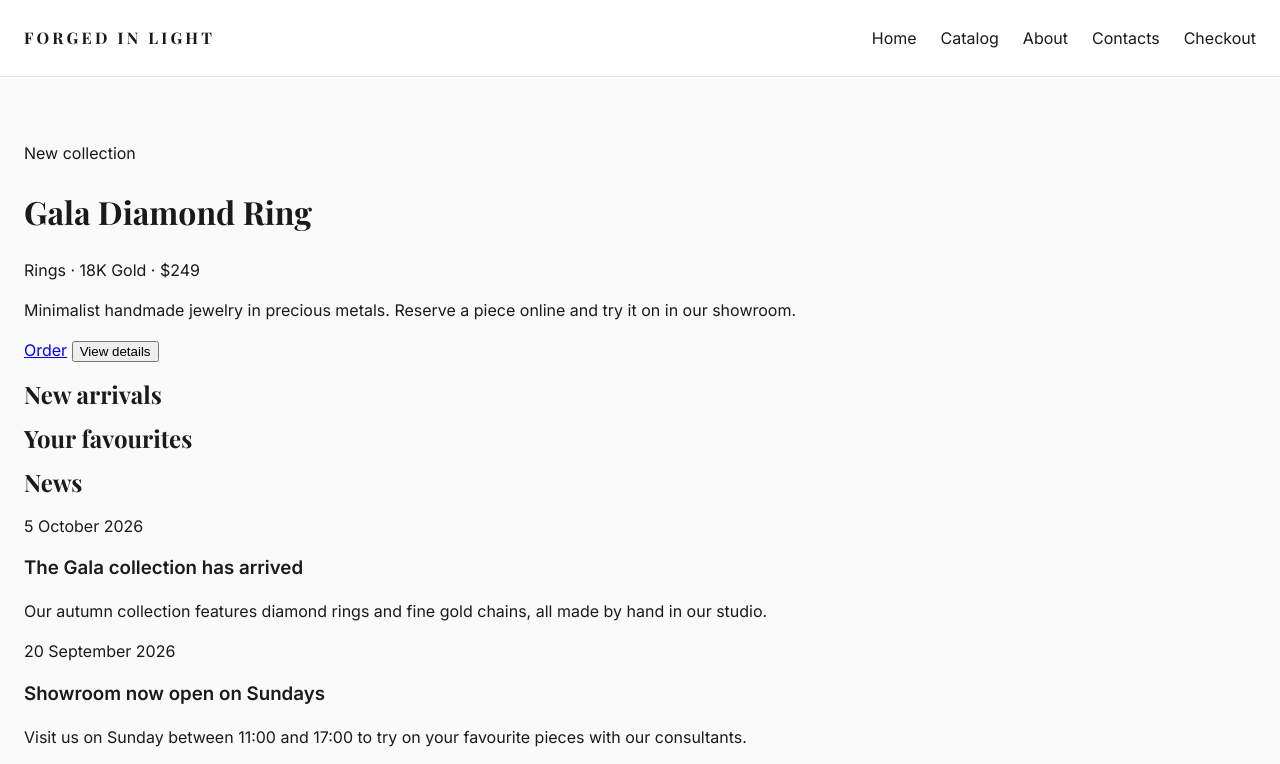
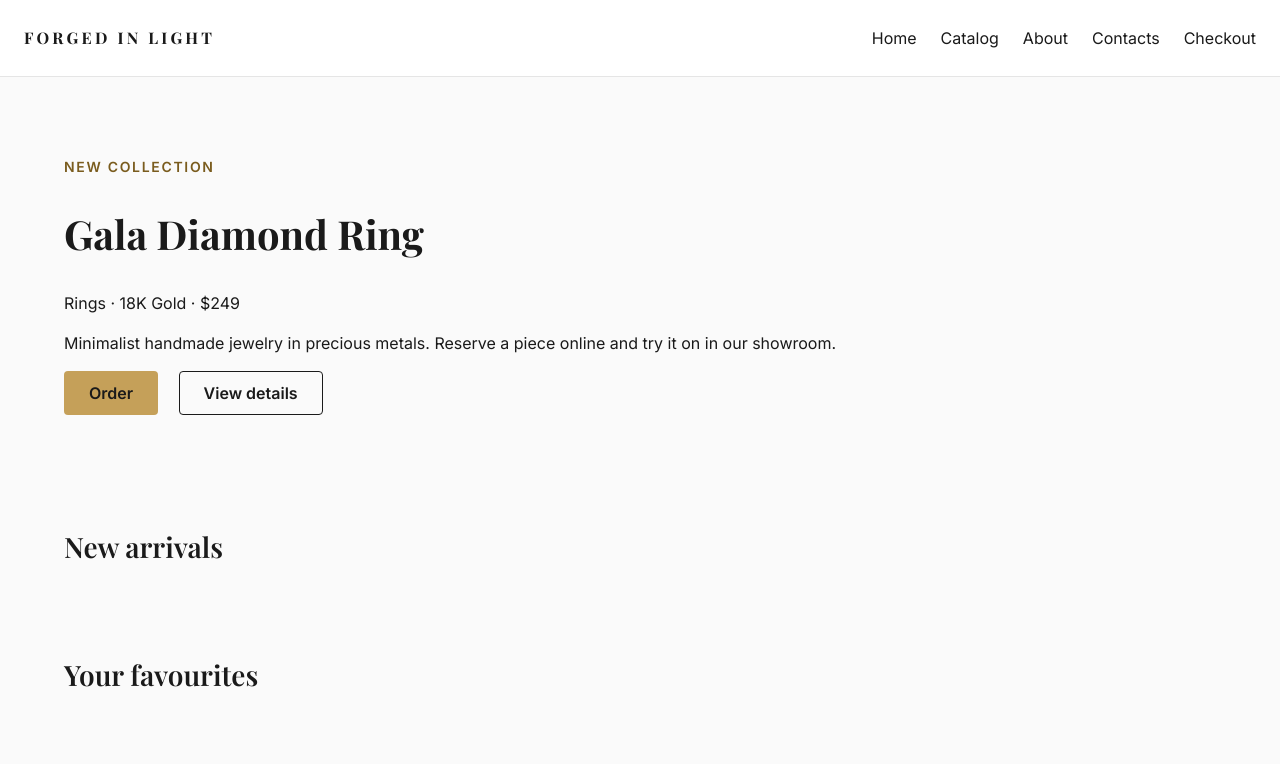
Before and after one commit to nikitavolosanovskij81-oss/jewelry-site, a plain HTML site: page index.html in a window 1280 px wide. Shown: the top 764 px of the page. Drawn offline with nearby package versions, Linux system fonts and the light colour scheme.

Commit message:
Style buttons, grid and cards

```diff
--- a/css/style.css
+++ b/css/style.css
@@ -49,3 +49,60 @@ footer {
   color: var(--text-muted);
   font-size: 14px;
 }
+
+/* ===== Общие отступы и типографика ===== */
+main { max-width: 1200px; margin: 0 auto; padding: var(--space-6) var(--space-2); }
+main section { margin-bottom: var(--space-6); }
+h2 { font-size: 24px; line-height: 32px; font-weight: 600; margin: 0 0 var(--space-3); }
+h3 { font-size: 18px; line-height: 24px; font-weight: 600; margin: 0 0 var(--space-1); }
+p { margin: 0 0 var(--space-2); }
+a { color: var(--accent-gold-dark); }
+nav a[aria-current="page"] { box-shadow: inset 0 -2px 0 var(--accent-gold); }
+
+.eyebrow {
+  font-size: 14px; line-height: 20px; font-weight: 600;
+  letter-spacing: 0.12em; text-transform: uppercase;
+  color: var(--accent-gold-dark); margin-bottom: var(--space-1);
+}
+
+/* ===== Кнопки ===== */
+.btn {
+  display: inline-flex; align-items: center; justify-content: center;
+  min-height: 44px; min-width: 44px; padding: 0 var(--space-3);
+  border: 1.5px solid transparent; border-radius: var(--radius);
+  font: 600 16px/24px var(--font-body); text-decoration: none; cursor: pointer;
+  transition: background-color 200ms ease, color 200ms ease;
+}
+.btn-primary { background: var(--accent-gold); color: var(--text-dark); }
+.btn-primary:hover { background: var(--accent-gold-dark); color: #fff; }
+.btn-secondary { background: transparent; color: var(--text-dark); border-color: var(--text-dark); }
+.btn-secondary:hover { background: var(--line-color); }
+
+/* ===== Баннер ===== */
+.hero { padding: var(--space-4) 0; }
+.hero .btn { margin: 0 var(--space-2) var(--space-2) 0; }
+
+/* ===== Сетка и карточки ===== */
+.grid { display: grid; gap: var(--space-2); grid-template-columns: 1fr; }
+main article {
+  background: var(--bg-surface); border: 1px solid var(--line-color);
+  border-radius: var(--radius); padding: var(--space-3);
+}
+time { font-size: 14px; line-height: 20px; color: var(--text-muted); }
+
+@media (min-width: 480px) {
+  .grid { grid-template-columns: repeat(2, 1fr); }
+}
+@media (min-width: 768px) {
+  .grid { grid-template-columns: repeat(3, 1fr); gap: var(--space-3); }
+  h1 { font-size: 40px; line-height: 48px; }
+  h2 { font-size: 28px; line-height: 40px; }
+  h3 { font-size: 20px; line-height: 28px; }
+  main section { margin-bottom: var(--space-8); }
+  main { padding: var(--space-6) var(--space-3); }
+}
+
+/* ===== Анимации ===== */
+@media (prefers-reduced-motion: reduce) {
+  * { transition: none !important; animation: none !important; }
+}
```
